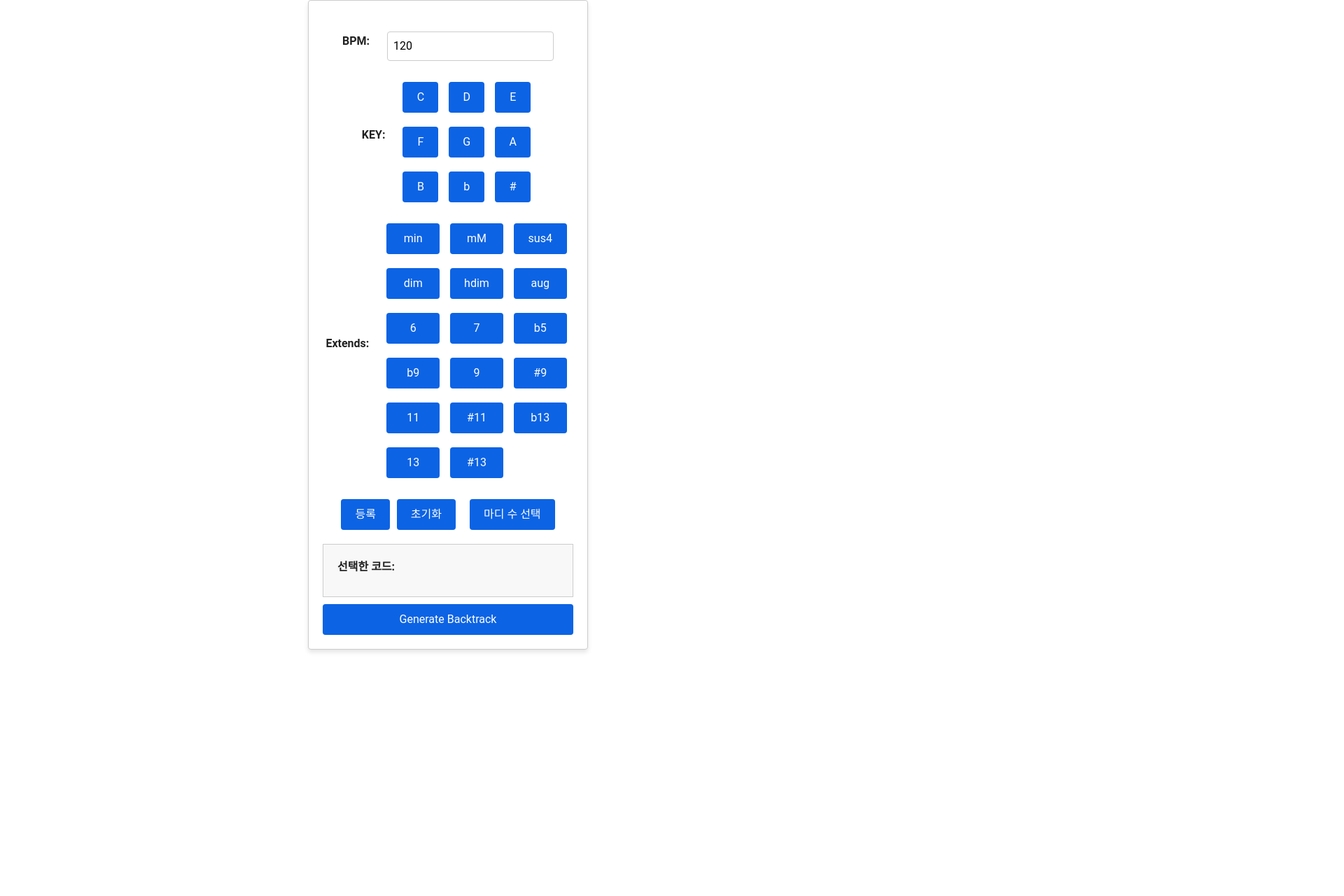
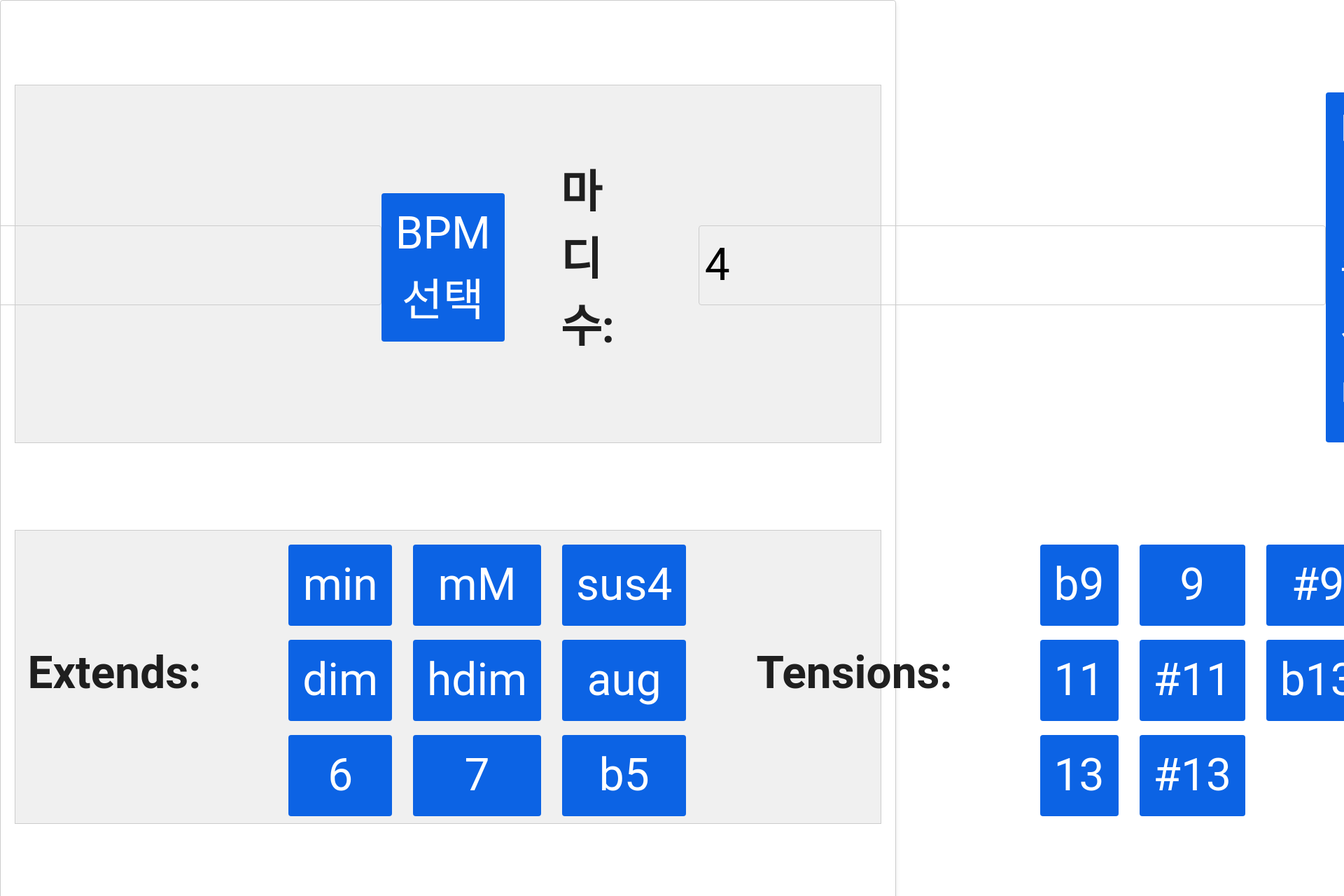
Before and after one commit to sh5080/BackTrack, a Vue app: page / in a window 1280 px wide. Shown: the top 1280 px of the page at 70% size, 1920 px wide, since content can reach past the window. Before the commit the page ends 928 px from the top, so only its background shows below. Built offline with nearby package versions, Linux system fonts and the light colour scheme.

Commit message:
fix: 버튼 기능 개별적 분리, css 수정

```diff
--- a/src/components/BacktrackGenerator.vue
+++ b/src/components/BacktrackGenerator.vue
@@ -1,41 +1,109 @@
 <template>
   <div class="backtrack-generator">
     <form @submit.prevent>
-      <div class="input-group">
+      <v-row>
+        <v-col cols="12">
+          <div
+            class="input-group"
+            style="
+              background-color: #f0f0f0;
+              border: 1px solid #ccc;
+              font-size: 400%;
+            "
+          >
+            <div class="bpm-container">
+              <div class="bpm-input-container">
                 <div class="bpm-label-container">
                   <label class="bpm-label">BPM:</label>
                 </div>
                 <div class="bpm-input">
-          <input class="input-field" v-model.number="bpm" type="number" />
+                  <input
+                    class="input-field"
+                    v-model.number="bpm"
+                    type="number"
+                  />
                 </div>
               </div>
-      <div class="input-group">
+
+              <div class="toggle-container">
+                <button class="dropdown-toggle" @click="toggleBpmDropdown">
+                  BPM 선택
+                  <i :class="['arrow-icon', { open: bpmDropdownOpen }]"></i>
+                </button>
+                <ul
+                  v-if="bpmDropdownOpen"
+                  class="dropdown-menu"
+                  :style="bpmDropdownStyle"
+                >
+                  <li
+                    v-for="bpm in bpmOptions"
+                    :key="bpm"
+                    @click="selectBpm(bpm)"
+                  >
+                    {{ bpm }}
+                  </li>
+                  <li @click="selectMeasureDirectInput">직접입력</li>
+                </ul>
+              </div>
+            </div>
+            <div class="measure-container">
+              <div class="measure-input-container">
+                <div class="measure-label-container">
+                  <label class="measure-label">마디수:</label>
+                </div>
+                <div class="measure-input">
+                  <input
+                    class="input-field"
+                    v-model.number="measure"
+                    type="number"
+                  />
+                </div>
+              </div>
+              <div class="toggle-container">
+                <button class="dropdown-toggle" @click="toggleMeasureDropdown">
+                  마디 수 선택
+
+                  <i :class="['arrow-icon', { open: measureDropdownOpen }]"></i>
+                </button>
+                <ul
+                  v-if="measureDropdownOpen"
+                  class="dropdown-menu"
+                  :style="measureDropdownStyle"
+                >
+                  <li
+                    v-for="measure in measureOptions"
+                    :key="measure"
+                    @click="selectMeasure(measure)"
+                  >
+                    {{ measure }} 마디
+                  </li>
+                  <li @click="selectMeasureDirectInput">직접입력</li>
+                </ul>
+              </div>
+            </div>
+          </div>
+        </v-col>
+      </v-row>
+
+      <v-row>
+        <v-col cols="12">
+          <div
+            class="input-group"
+            style="
+              background-color: #f0f0f0;
+              padding: 10px;
+              border: 1px solid #ccc;
+              font-size: 400%;
+            "
+          >
             <div class="key-label-container">
-          <label class="key-label">KEY:</label>
+              <label class="key-label">Key:</label>
             </div>
             <div class="key-selector">
               <div class="key-grid">
                 <button
                   class="key-button"
-              v-for="key in keyOptions.slice(0, 3)"
-              :key="key"
-              @click="toggleButton('selectedKey', key)"
-              :class="{ selected: selectedKey === key }"
-            >
-              {{ key }}
-            </button>
-            <button
-              class="key-button"
-              v-for="key in keyOptions.slice(3, 6)"
-              :key="key"
-              @click="toggleButton('selectedKey', key)"
-              :class="{ selected: selectedKey === key }"
-            >
-              {{ key }}
-            </button>
-            <button
-              class="key-button"
-              v-for="key in keyOptions.slice(6)"
+                  v-for="key in keyOptions"
                   :key="key"
                   @click="toggleButton('selectedKey', key)"
                   :class="{ selected: selectedKey === key }"
@@ -53,8 +121,6 @@
                 </button>
               </div>
             </div>
-      </div>
-      <div class="input-group">
             <div class="ext-label-container">
               <label class="ext-label">Extends:</label>
             </div>
@@ -62,16 +128,7 @@
               <div class="ext-grid">
                 <button
                   class="ext-button"
-              v-for="extend in extendOptions.slice(0, 3)"
-              :key="extend"
-              @click="toggleButton('selectedExtend', extend)"
-              :class="{ selected: selectedExtend === extend }"
-            >
-              {{ extend }}
-            </button>
-            <button
-              class="ext-button"
-              v-for="extend in extendOptions.slice(3, 6)"
+                  v-for="extend in extendOptions"
                   :key="extend"
                   @click="toggleButton('selectedExtend', extend)"
                   :class="{ selected: selectedExtend === extend }"
@@ -96,6 +153,14 @@
                 >
                   {{ modifier_b5 }}
                 </button>
+              </div>
+            </div>
+
+            <div class="ext-label-container">
+              <label class="ext-label">Tensions:</label>
+            </div>
+            <div class="ext-selector">
+              <div class="ext-grid">
                 <button
                   class="key-button"
                   v-for="modifier_tension in [
@@ -121,32 +186,31 @@
               </div>
             </div>
           </div>
-      <div class="input-group">
-        <div class="button-group">
+        </v-col>
+      </v-row>
+
+      <v-row>
+        <v-col cols="12">
+          <div
+            class="input-group"
+            style="
+              background-color: #f0f0f0;
+              padding: 10px;
+              border: 1px solid #ccc;
+              font-size: 400%;
+            "
+          >
+            <v-col cols="1">
               <button class="register-button" @click="registerBacktrack">
                 등록
               </button>
-          <button class="reset-button" @click="resetSelections">초기화</button>
-        </div>
+            </v-col>
+            <v-col cols="1">
+              <button class="reset-button" @click="resetSelections">
+                초기화
+              </button>
+            </v-col>
 
-        <div class="dropdown">
-          <button class="dropdown-toggle" @click="toggleDropdown">
-            {{ selectedMeasure ? selectedMeasure + " 마디" : "마디 수 선택" }}
-            <i :class="['arrow-icon', { open: dropdownOpen }]"></i>
-          </button>
-          <ul v-if="dropdownOpen" class="dropdown-menu">
-            <li
-              v-for="measure in measureOptions"
-              :key="measure"
-              @click="selectMeasure(measure)"
-            >
-              {{ measure }} 마디
-            </li>
-          </ul>
-        </div>
-      </div>
-      <!--  -->
-      <div class="result">
             <label class="key-label">선택한 코드:</label>
             <div class="chord-list">
               <span class="chord" v-for="chord in selectedChords" :key="chord">
@@ -154,10 +218,30 @@
               </span>
             </div>
           </div>
+        </v-col>
+      </v-row>
 
-      <button class="generate-button" type="button" @click="generateBacktrack">
+      <v-row>
+        <v-col cols="12">
+          <div
+            class="input-group"
+            style="
+              background-color: #f0f0f0;
+              padding: 10px;
+              border: 1px solid #ccc;
+              font-size: 500%;
+            "
+          >
+            <button
+              class="generate-button"
+              type="button"
+              @click="generateBacktrack"
+            >
               Generate Backtrack
             </button>
+          </div>
+        </v-col>
+      </v-row>
     </form>
   </div>
 </template>
@@ -177,23 +261,81 @@ export default {
       selectedModifier_b5: "",
       selectedModifier_tension: "",
       selectedChords: [],
-      bpm: 120,
-      dropdownOpen: false,
+      bpm: 60,
+      measure: 4,
+      bpmDropdownOpen: false,
+      measureDropdownOpen: false,
+      bpmDirectInput: false,
+      measureDirectInput: false,
       measureOptions: [4, 8, 16, 32],
+      bpmOptions: [60, 90, 120, 180],
       selectedMeasure: null,
+      selectedBpm: null,
       backtrack: null,
+      bpmDropdownStyle: {},
+      measureDropdownStyle: {},
     };
   },
   methods: {
-    errorMessage() {
-      this.t;
+    errorMessage() {},
+    toggleBpmDropdown(event) {
+      this.bpmDropdownOpen = !this.bpmDropdownOpen;
+      if (this.bpmDropdownOpen) {
+        const buttonRect = event.target.getBoundingClientRect();
+        this.bpmDropdownStyle = {
+          top: `${buttonRect.bottom}px`,
+          left: `${buttonRect.left}px`,
+        };
+      } else {
+        this.bpmDropdownStyle = {};
+      }
     },
-    toggleDropdown() {
-      this.dropdownOpen = !this.dropdownOpen;
+
+    toggleMeasureDropdown(event) {
+      this.measureDropdownOpen = !this.measureDropdownOpen;
+      if (this.measureDropdownOpen) {
+        const buttonRect = event.target.getBoundingClientRect();
+        this.measureDropdownStyle = {
+          top: `${buttonRect.bottom}px`,
+          left: `${buttonRect.left}px`,
+        };
+      } else {
+        this.measureDropdownStyle = {};
+      }
+    },
+    selectMeasureDirectInput() {
+      this.measureDirectInput = true;
+      this.selectedMeasure = "";
+      this.measureDropdownOpen = false;
+      this.measureDirectInput = false;
+    },
+    selectBpmDirectInput() {
+      this.bpmDirectInput = true;
+      this.selectedBpm = "";
+      this.BpmDropdownOpen = false;
+      this.bpmDirectInput = false;
     },
     selectMeasure(measure) {
+      if (this.measureDirectInput) {
         this.selectedMeasure = measure;
-      this.dropdownOpen = false;
+        this.measureDropdownOpen = false;
+        this.measureDirectInput = false;
+      } else {
+        this.measure = measure;
+        this.selectedMeasure = measure;
+        this.measureDropdownOpen = false;
+      }
+    },
+    selectBpm(bpm) {
+      if (this.bpmDirectInput) {
+        this.selectedBpm = bpm;
+        this.bpmDropdownOpen = false;
+        this.bpmDirectInput = false;
+      } else {
+        this.bpm = bpm;
+        this.selectedbpm = bpm;
+        this.bpmDropdownOpen = false;
+      }
     },
     toggleButton(prop, value) {
       if (this[prop] === value) {
@@ -257,14 +399,10 @@ export default {
   display: flex;
   justify-content: center;
   align-items: center;
-  margin-top: 20px;
-}
-
-.button-group {
-  display: flex;
-  justify-content: center;
-  align-items: center;
-  margin-right: 10px;
+  margin-top: 100px;
+  /* padding: 20px; */
+  /* font-size: 100px; */
+  /* font-family: Pretendard, system-ui, Avenir, Helvetica, Arial, sans-serif; */
 }
 
 .input-group-label {
@@ -272,12 +410,22 @@ export default {
   /* flex-direction: column; */
   /* margin-right: 20px; */
 }
+.measure-label-container,
 .ext-label-container,
 .key-label-container,
 .bpm-label-container {
   display: flex;
   align-items: center;
-  margin-right: 20px;
+  margin-right: 40px;
+  padding: 80px;
+}
+.toggle-container,
+.bpm-container,
+.measure-container,
+.measure-input-container,
+.bpm-input-container {
+  display: flex;
+  align-items: center;
 }
 .ext-label,
 .key-label,
@@ -301,9 +449,9 @@ export default {
 .key-button {
   background-color: #0c63e4;
   color: #fff;
-  border: none;
+  /* border: 1px solid #ccc; border 값 추가 */
   padding: 5px 10px;
-  margin-right: 5px;
+  margin-right: 20px;
   border-radius: 4px;
   cursor: pointer;
 }
@@ -321,7 +469,8 @@ export default {
   display: flex;
   justify-content: center;
   align-items: center;
-  margin-right: 10px;
+  /* margin-right: 10px; */
+  margin: 0 5px;
 }
 .dropdown {
   position: relative;
@@ -375,7 +524,9 @@ export default {
 }
 
 .backtrack-generator {
-  max-width: 400px;
+  /* max-width: 3000px; */
+  width: 100%;
+  height: 100%;
   margin: 0 auto;
   padding: 20px;
   border: 1px solid #ccc;
@@ -424,16 +575,4 @@ export default {
 .backtrack-generator li {
   margin-bottom: 6px;
 }
-
-/* Toast 컴포넌트 스타일 추가 */
-.toast-message {
-  position: fixed;
-  bottom: 20px;
-  right: 20px;
-  background-color: rgba(0, 0, 0, 0.8);
-  color: white;
-  padding: 10px 20px;
-  border-radius: 4px;
-  box-shadow: 0 2px 4px rgba(0, 0, 0, 0.2);
-}
 </style>
```
Lines whose indentation alone changed are shown as unchanged.
